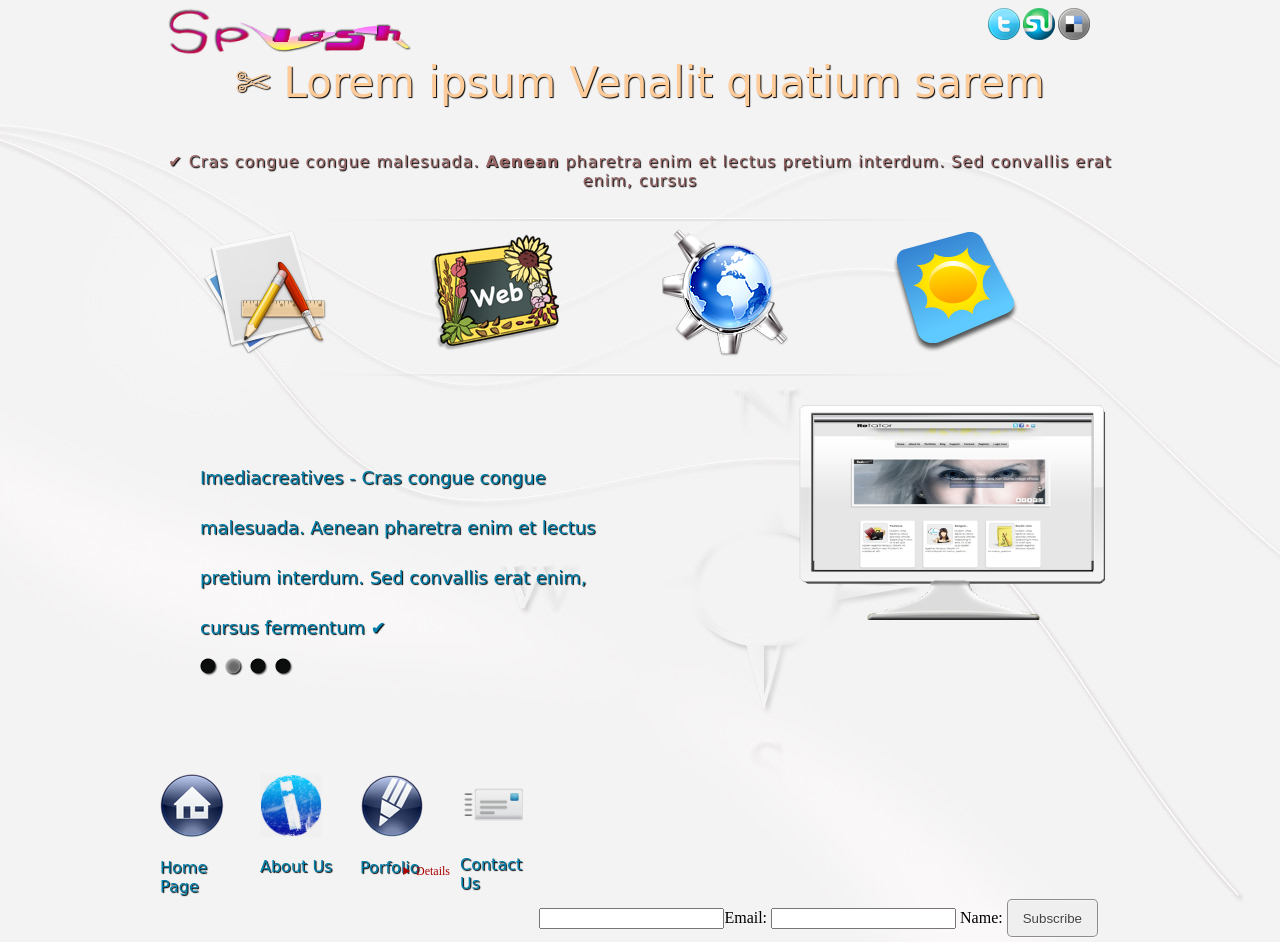
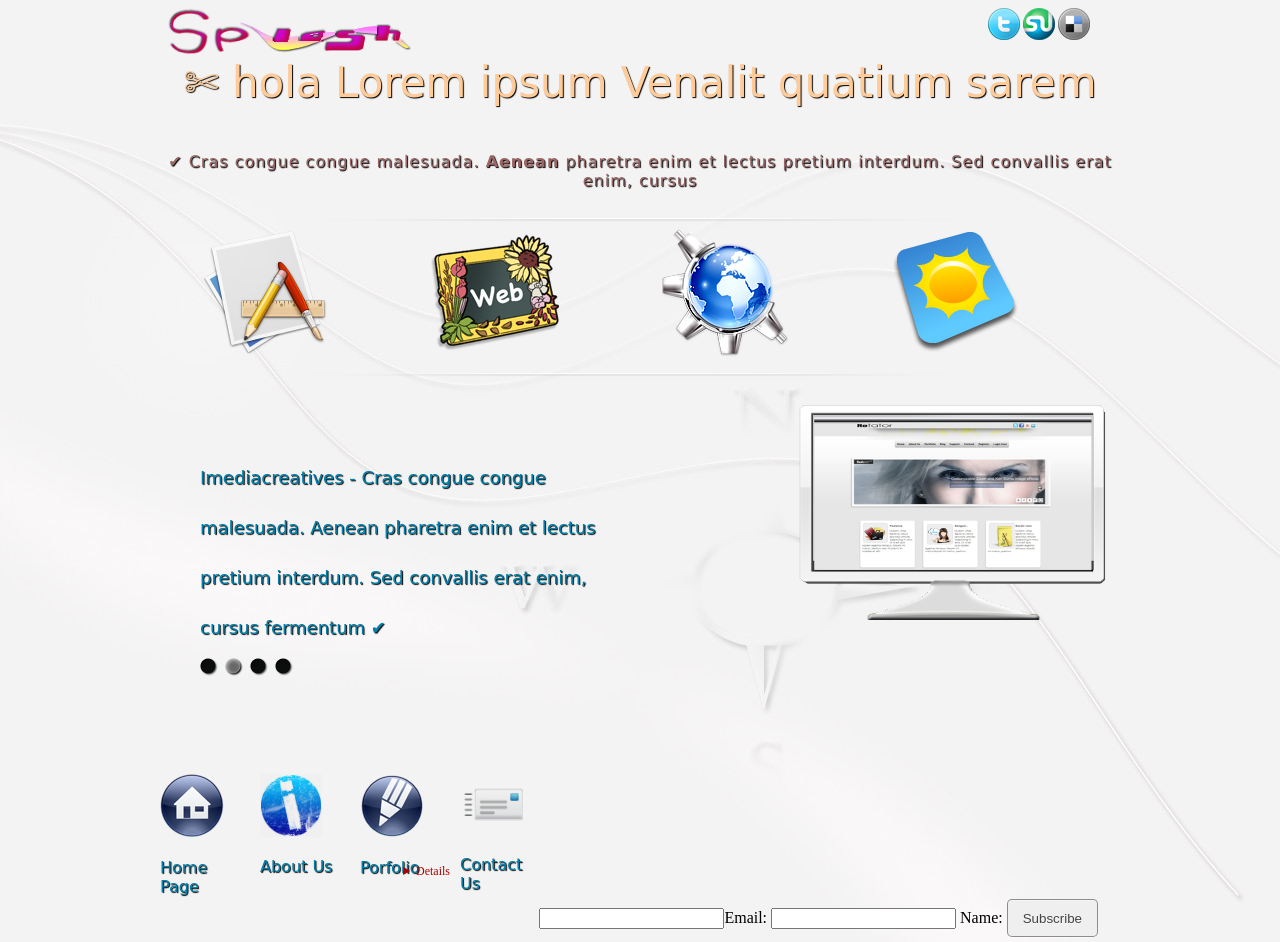
Before and after one commit to Jorgeds/cursogit, a plain HTML site: page index.html in a window 1280 px wide. Drawn offline with Linux system fonts and the light colour scheme; files whose address does not match are found by name.

Commit message:
Cambios en el index

```diff
--- a/index.html
+++ b/index.html
@@ -46,7 +46,7 @@ body {
   <div class="logo"><img src="images/logo.png" alt="Logo here" /></div>
  <div class="social"><a href="#"><img src="images/twitter-32x32.png" alt="Follows on Twitter" width="32" height="32" /></a><a href="#"><img src="images/stumbleupon-32x32.png" alt="Stumbleoupon" /></a><a href="#"><img src="images/delicious-32x32.png" alt="Delicious" /></a></div>
   <nav>
-  <h1 class="cursivebig"> &#9988; Lorem ipsum Venalit quatium sarem</h1>
+  <h1 class="cursivebig"> &#9988; hola  Lorem ipsum Venalit quatium sarem</h1>
   <p> &#10004; Cras congue congue malesuada. <strong>Aenean</strong> pharetra enim et lectus pretium interdum. Sed convallis erat enim, cursus </p>
   <div class="divider"></div>
   </nav>
```
